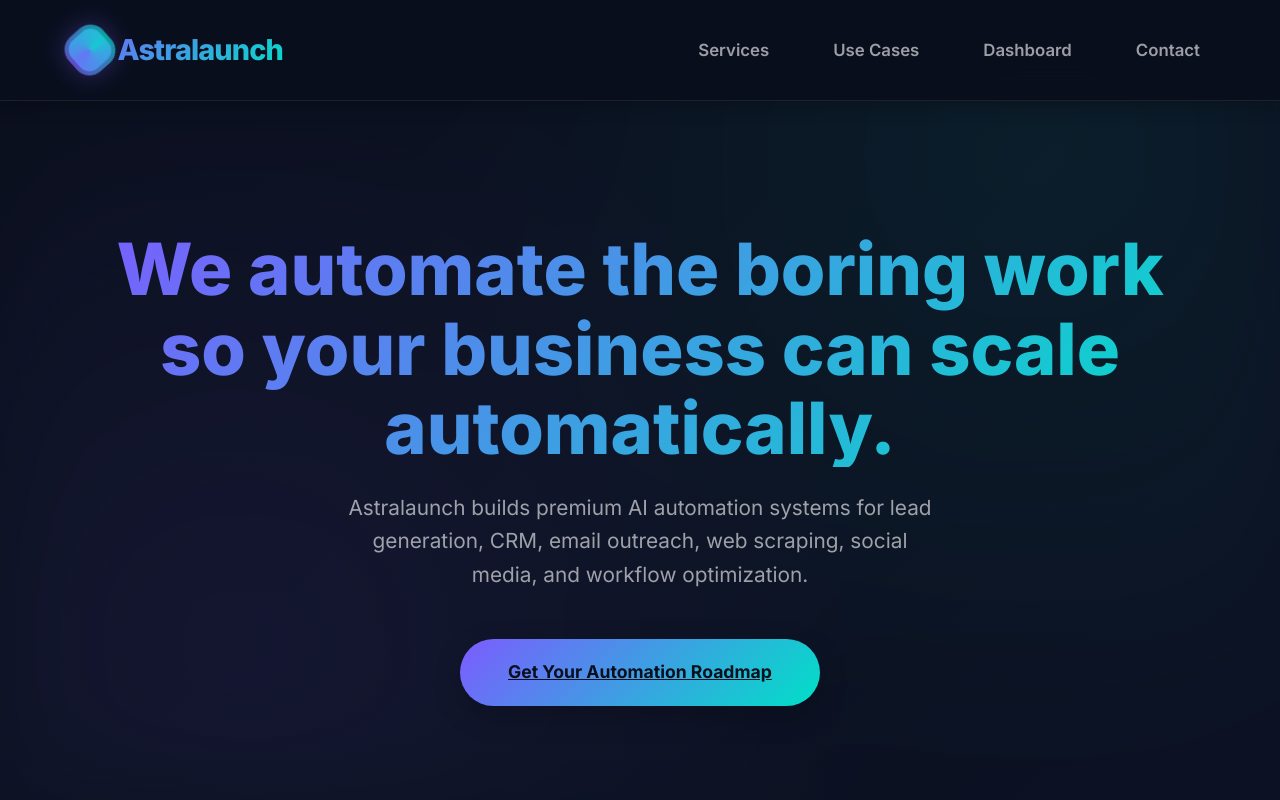
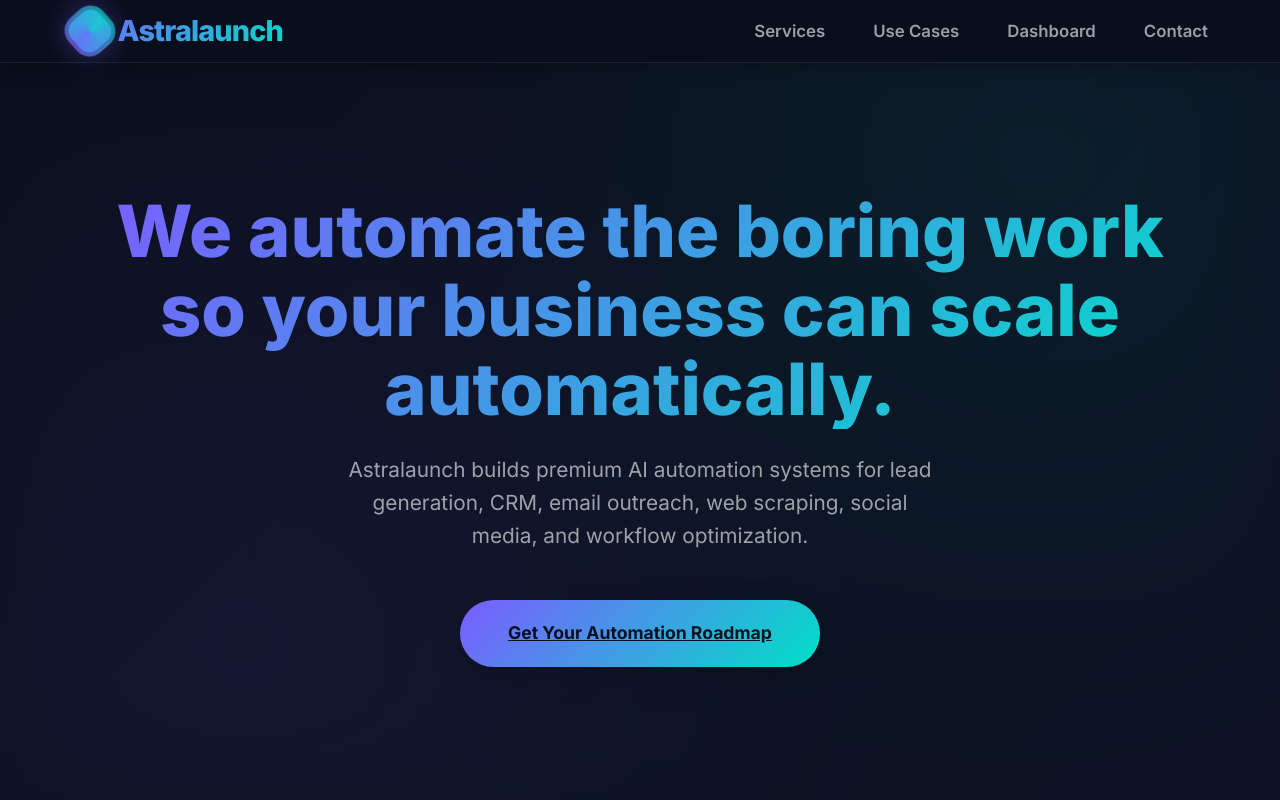
Before and after one commit to JOEINTERCOM/AstraLaunch, a plain HTML site: page index.html in a window 1280 px wide. Shown: the top 800 px of the page. Drawn offline with Linux system fonts and the light colour scheme.

Commit message:
Update style.css

```diff
--- a/style.css
+++ b/style.css
@@ -75,7 +75,7 @@
     .navbar {
       position: sticky; top: 0; z-index: 100; backdrop-filter: blur(25px) saturate(180%);
       background: rgba(10,15,29,0.97); border-bottom: 1px solid var(--glass-border);
-      padding: 1.2rem 0; box-shadow: 0 2px 20px rgba(0,0,0,0.3);
+      box-shadow: 0 2px 20px rgba(0,0,0,0.3);
     }
     .nav-container {
       max-width: 1200px; margin: 0 auto; padding: 0 2rem;
@@ -86,7 +86,7 @@
     }
     .nav-link {
       position: relative; font-weight: 600; font-size: 1.05rem; color: var(--text-secondary);
-      padding: 1rem 0.5rem; transition: all 0.45s var(--ease-water);
+       transition: all 0.45s var(--ease-water);
       text-decoration: none;
     }
     .nav-link::before {
```
